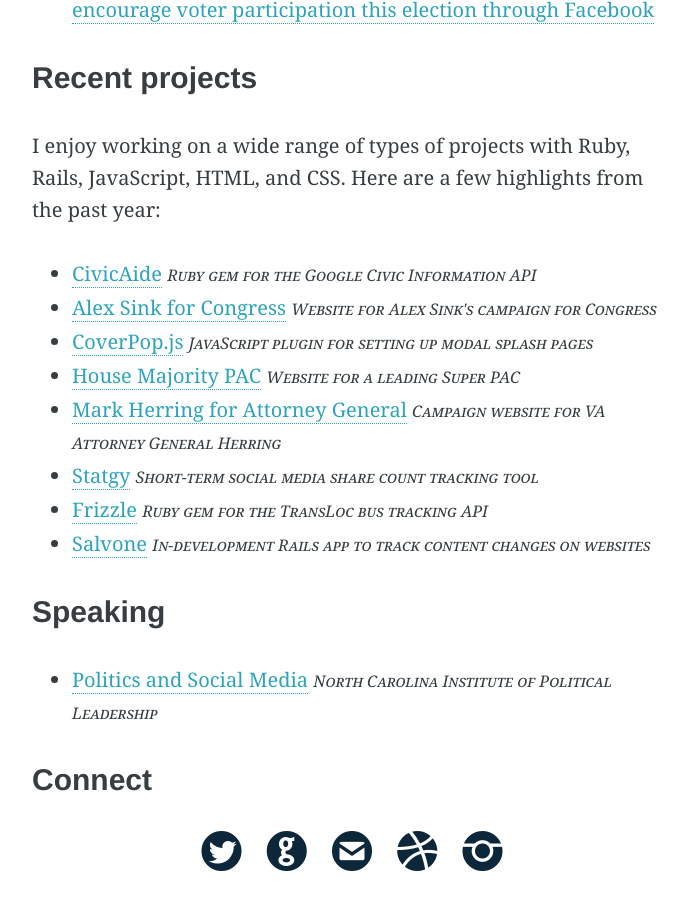
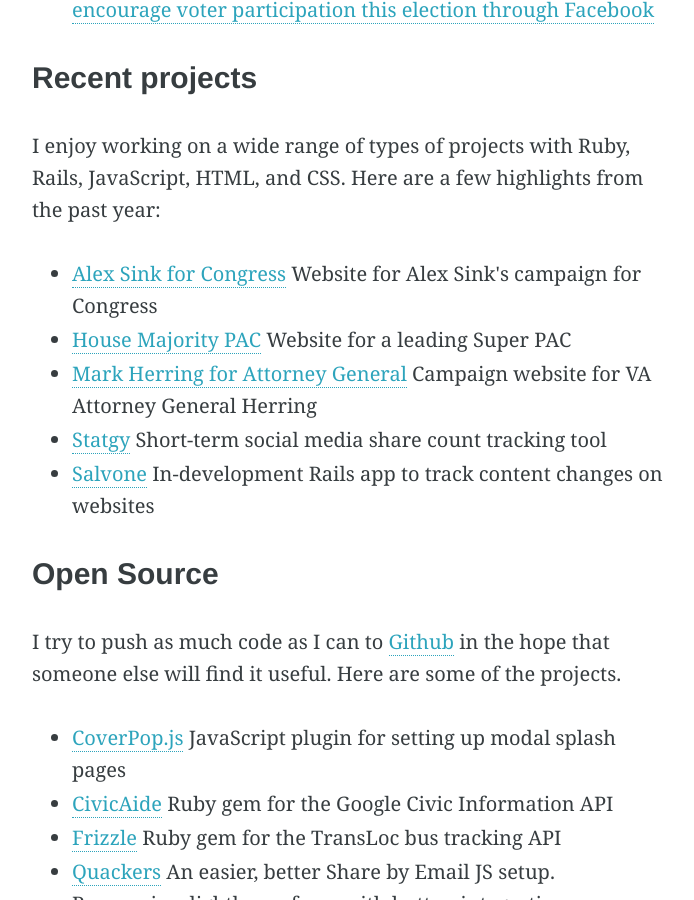
Before and after one commit to tylerpearson/old-site, a Jekyll site: the page built from index.html, in a window 1280 px wide and 900 px high, scrolled down 1080 px. Shown: the whole window, without its empty margins (288-982 px from the left). Built offline with Jekyll 4.4.1, drawn with Linux system fonts in a browser that asks for light colours; Markdown is read by kramdown in place of the engine named in the settings; some of the changed text lies outside the part shown.

Commit message:
Add open source section

```diff
--- a/index.html
+++ b/index.html
@@ -41,14 +41,28 @@
                 <p>I enjoy working on a wide range of types of projects with Ruby, Rails, JavaScript, HTML, and CSS. Here are a few highlights from the past year:</p>
 
                 <ul>
-                    <li><a href="http://github.com/tylerpearson/civicaide">CivicAide</a> <small>Ruby gem for the Google Civic Information API</small></li>
-                    <li><a href="http://alexforcongress.com">Alex Sink for Congress</a> <small>Website for Alex Sink's campaign for Congress</small></li>
-                    <li><a href="http://coverpopjs.com">CoverPop.js</a> <small>JavaScript plugin for setting up modal splash pages</small></li>
-                    <li><a href="http://thehousemajoritypac.com">House Majority PAC</a> <small>Website for a leading Super PAC</small></li>
-                    <li><a href="http://www.newmediacampaigns.com/work/mark-herring">Mark Herring for Attorney General</a> <small>Campaign website for VA Attorney General Herring</small></li>
-                    <li><a href="http://www.newmediacampaigns.com/blog/introducing-statgy-a-tool-for-short-term-social-analytics-tracking-of-a-webpage">Statgy</a> <small>Short-term social media share count tracking tool</small></li>
-                    <li><a href="http://github.com/tylerpearson/frizzle">Frizzle</a> <small>Ruby gem for the TransLoc bus tracking API</small></li>
-                    <li><a href="http://salvone.com">Salvone</a> <small>In-development Rails app to track content changes on websites</small></li>
+                    <li><a href="http://alexforcongress.com">Alex Sink for Congress</a> Website for Alex Sink's campaign for Congress</li>
+                    <li><a href="http://thehousemajoritypac.com">House Majority PAC</a> Website for a leading Super PAC</li>
+                    <li><a href="http://www.newmediacampaigns.com/work/mark-herring">Mark Herring for Attorney General</a> Campaign website for VA Attorney General Herring</li>
+                    <li><a href="http://www.newmediacampaigns.com/blog/introducing-statgy-a-tool-for-short-term-social-analytics-tracking-of-a-webpage">Statgy</a> Short-term social media share count tracking tool</li>
+                    <li><a href="http://salvone.com">Salvone</a> In-development Rails app to track content changes on websites</li>
+                </ul>
+
+            </div>
+
+            <div class="intro">
+                <h2>Open Source</h2>
+
+                <p>I try to push as much code as I can to <a href="https://github.com/tylerpearson">Github</a> in the hope that someone else will find it useful. Here are some of the projects.</p>
+
+                <ul>
+                    <li><a href="http://coverpopjs.com">CoverPop.js</a> JavaScript plugin for setting up modal splash pages</li>
+                    <li><a href="http://github.com/tylerpearson/civicaide">CivicAide</a> Ruby gem for the Google Civic Information API</li>
+                    <li><a href="http://github.com/tylerpearson/frizzle">Frizzle</a> Ruby gem for the TransLoc bus tracking API</li>
+                    <li><a href="https://github.com/tylerpearson/quackers">Quackers</a> An easier, better Share by Email JS setup. Responsive, lightbox-y form with button integration.</li>
+                    <li><a href="https://github.com/tylerpearson/lazyYT">LazyYT</a> jQuery plugin to lazy load Youtube iframe videos</li>
+                    <li><a href="https://github.com/tylerpearson/twitter-most-followed-scripts">Twitter Most Followed</a> Ruby scripts to find the most commonly followed Twitter accounts by a group of people</li>
+                    <li><a href="https://github.com/tylerpearson/running-maps">Running Maps</a> Ruby scripts to generate maps of the most popular running routes in a city</li>
                 </ul>
 
             </div>
@@ -57,7 +71,7 @@
                 <h2>Speaking</h2>
 
                 <ul>
-                  <li><a href="https://speakerdeck.com/tylerpearson/politics-and-social-media">Politics and Social Media</a> <small>North Carolina Institute of Political Leadership</small></li>
+                  <li><a href="https://speakerdeck.com/tylerpearson/politics-and-social-media">Politics and Social Media</a> North Carolina Institute of Political Leadership</li>
                 </ul>
             </div><!--end .intro-->
 
```
